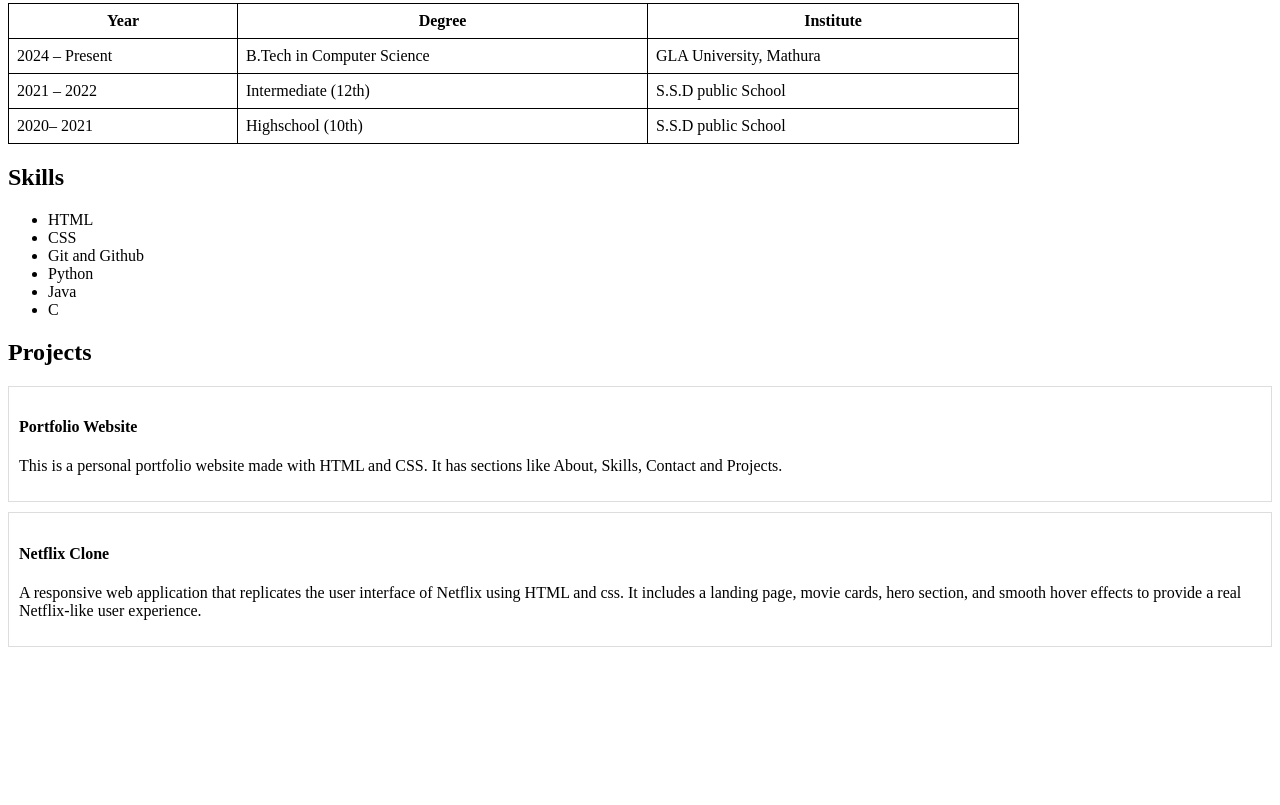
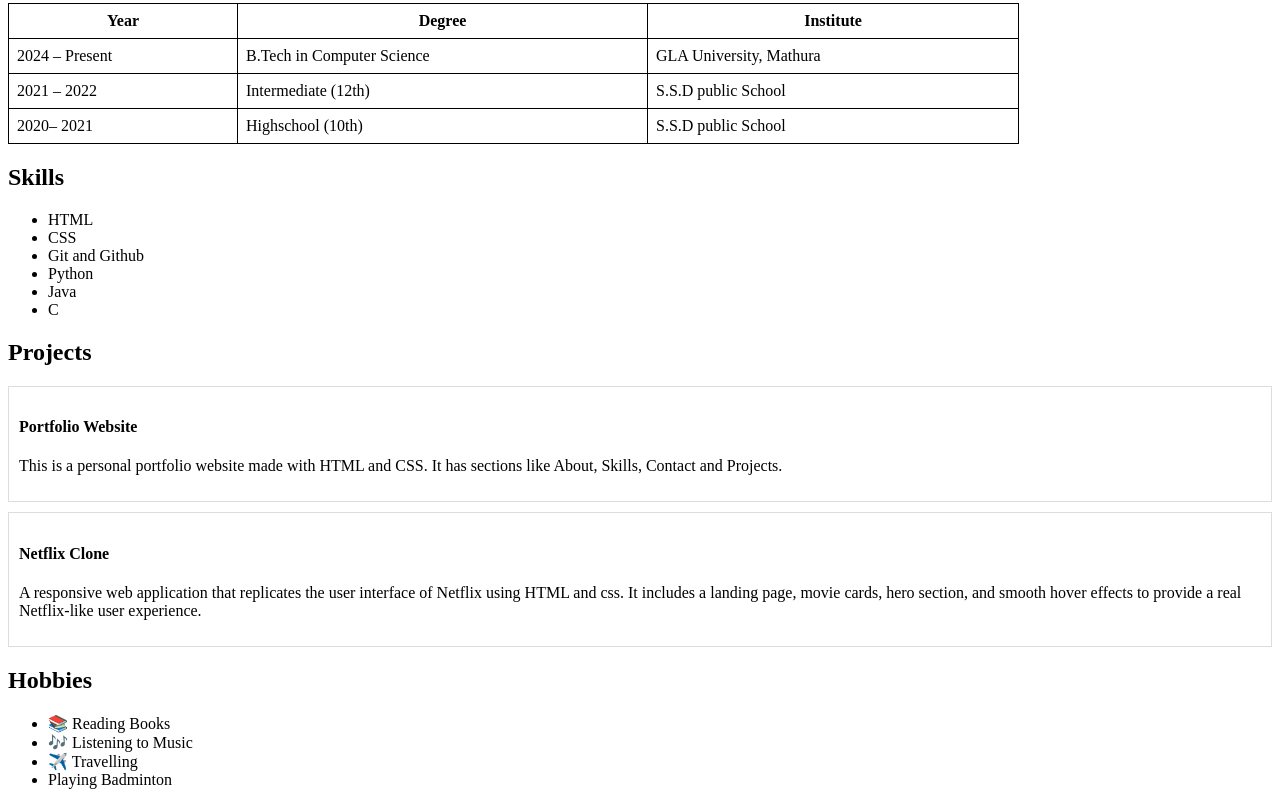
Before and after one commit to meenuparashar18/profile, a plain HTML site: page index.html in a window 1280 px wide. Shown: the part 1372-2177 px from the top of the page. Before the commit the page ends 2035 px from the top, so only its background shows below. Drawn offline with Linux system fonts and the light colour scheme.

Commit message:
Task9 Complete

```diff
--- a/index.html
+++ b/index.html
@@ -73,8 +73,14 @@
   <p>A responsive web application that replicates the user interface of Netflix using HTML and css. It includes a landing page, movie cards, hero section, and smooth hover effects to provide a real Netflix-like user experience.</p>
 </div>
 </p>
-  </div>
-
+<div style="margin-top:20px;">
+  <h2>Hobbies</h2>
+  <ul>
+    <li>📚 Reading Books</li>
+    <li>🎶 Listening to Music</li>
+    <li>✈️ Travelling</li>
+    <li> Playing  Badminton</li>
+  </ul>
 </div>
 
 
```
